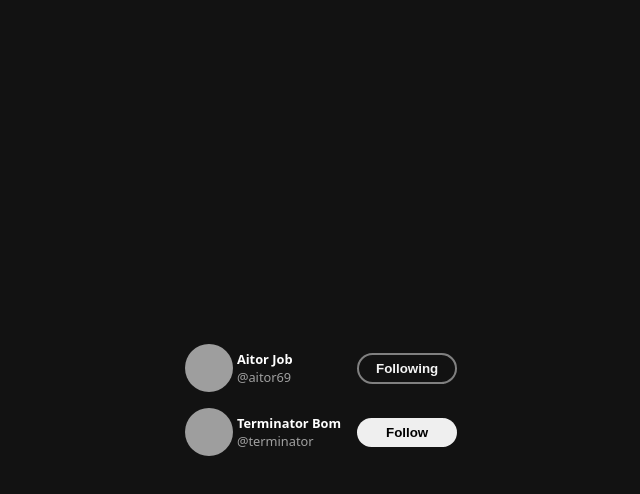
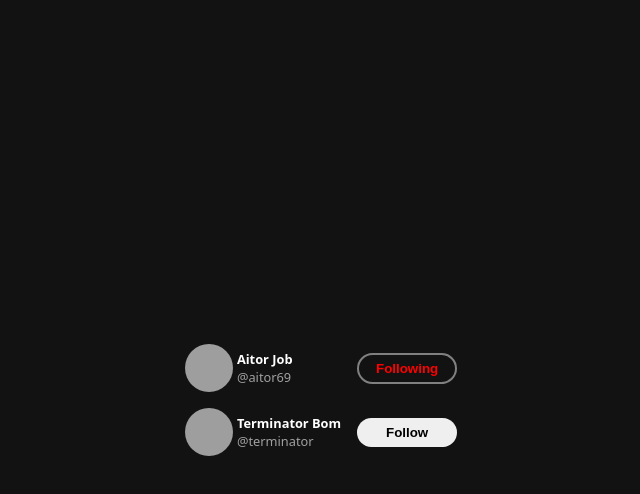
Before and after one commit to Espadv69/React_Beginner, a React (Vite) app in the folder 01-twitter-card/: page / in a window 1280 px wide. In both pictures the pointer is over the button "Following". Shown: the top 494 px of the page, without its empty margins (319-959 px from the left). Built offline with nearby package versions, Linux system fonts and the light colour scheme; grey boxes are pictures that could not be loaded.

Commit message:
Add hover effect to is-following class in TwitterFollowCard styles

```diff
--- a/01-twitter-card/src/css/TwitterFollowCard.css
+++ b/01-twitter-card/src/css/TwitterFollowCard.css
@@ -49,3 +49,7 @@
   border: 2px solid rgb(70, 70, 70);
   color: whitesmoke;
 }
+
+.is-following:hover {
+  color: red;
+}
```
